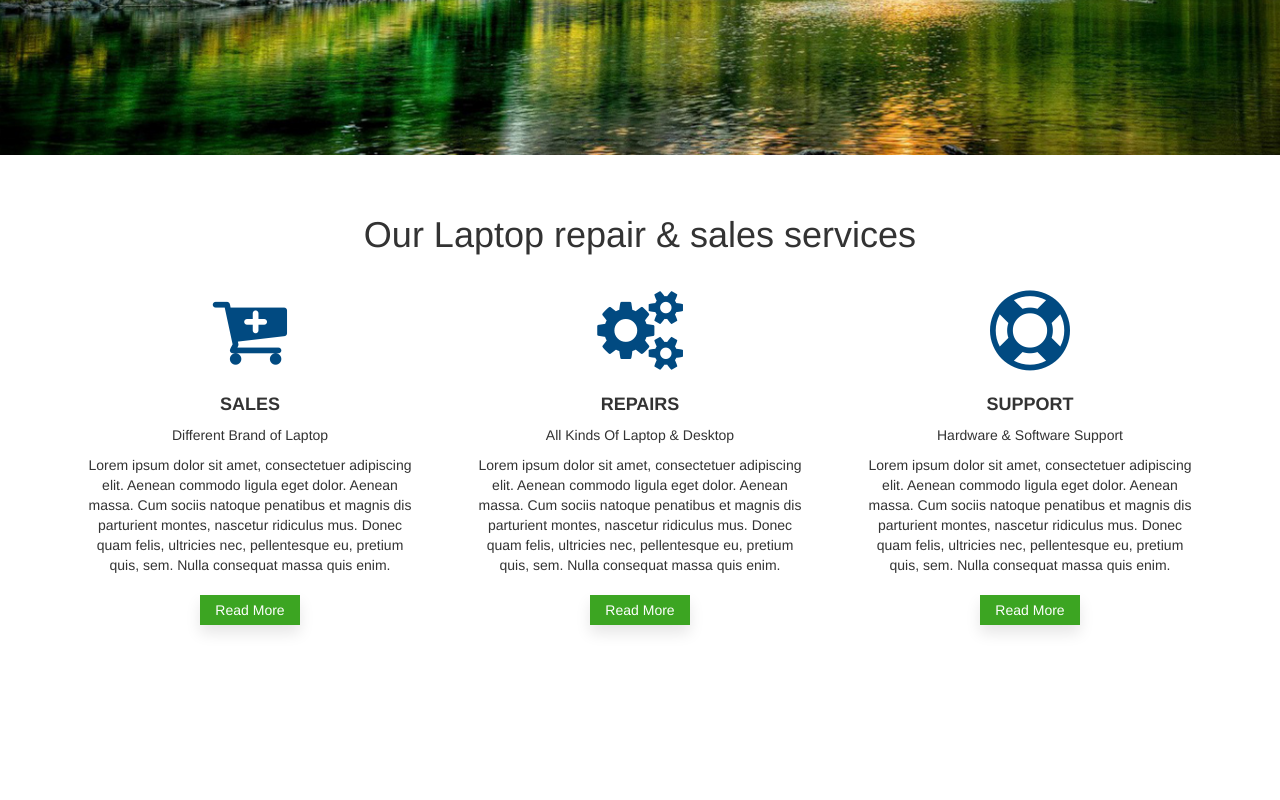
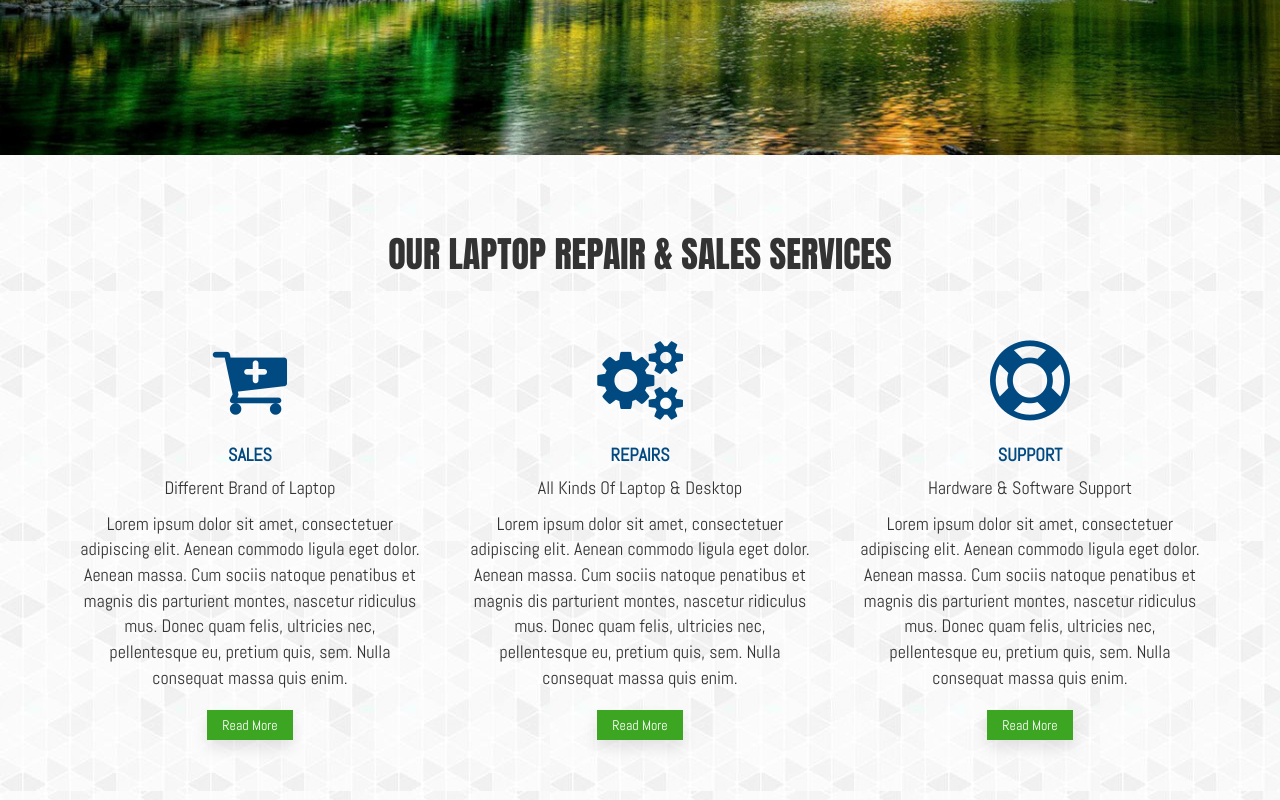
Before and after one commit to kitenepal/alliancelaptoprepair, a plain HTML site: page index.html in a window 1280 px wide. Shown: the part 959-1759 px from the top of the page. Before the commit the page ends 1644 px from the top, so only its background shows below. Drawn offline with nearby package versions, Linux system fonts and the light colour scheme.

Commit message:
edited base css of body

```diff
--- a/index.html
+++ b/index.html
@@ -70,7 +70,7 @@
 	<section class="services section-padding">
 		<div class="container">
 			<div class="row">
-				<h1 class="text-center">Our Laptop repair & sales services</h1>
+				<h1 class="text-center heading">Our Laptop repair & sales services</h1>
 				<div class="col-md-4">
 					<div class="services--item">
 						<i class="fa fa-cart-plus"></i>
--- a/sass/base/_base.scss
+++ b/sass/base/_base.scss
@@ -1,7 +1,27 @@
-
+body{
+	background-image: url('../image/background.jpg');
+	background-attachment: fixed;
+	h3{
+		font-family: $secondary-font;
+	}
+	h4{
+		font-family: $secondary-font;
+		color: $primary-color;
+	}
+	p, li, a, button{
+		font-family: $secondary-font;
+		font-size: 18px;
+	}
+}
 // section padding
 .section-padding{
 	padding: 40px 0;
+}
+// heading
+.heading{
+	font-family: $primary-font;
+	text-transform: uppercase;
+	margin: 40px 0px;
 }
 // primary button
 .primary-btn{
--- a/sass/base/_variable.scss
+++ b/sass/base/_variable.scss
@@ -1,3 +1,5 @@
+@import url('https://fonts.googleapis.com/css?family=Anton');
+@import url('https://fonts.googleapis.com/css?family=Abel');
 //Colors
 $primary-color: #014a81;
 $secondary-color: #e5ec12;
@@ -6,3 +8,7 @@ $btndark: #3ca522;
 
 $faded-primary: #2189d3;
 $dark-primary: #003860;
+
+// fonts
+$primary-font: 'Anton', sans-serif;
+$secondary-font: 'Abel', sans-serif;
```
Also changed, not shown: image/background.jpg (added), stylesheets/main.css.
